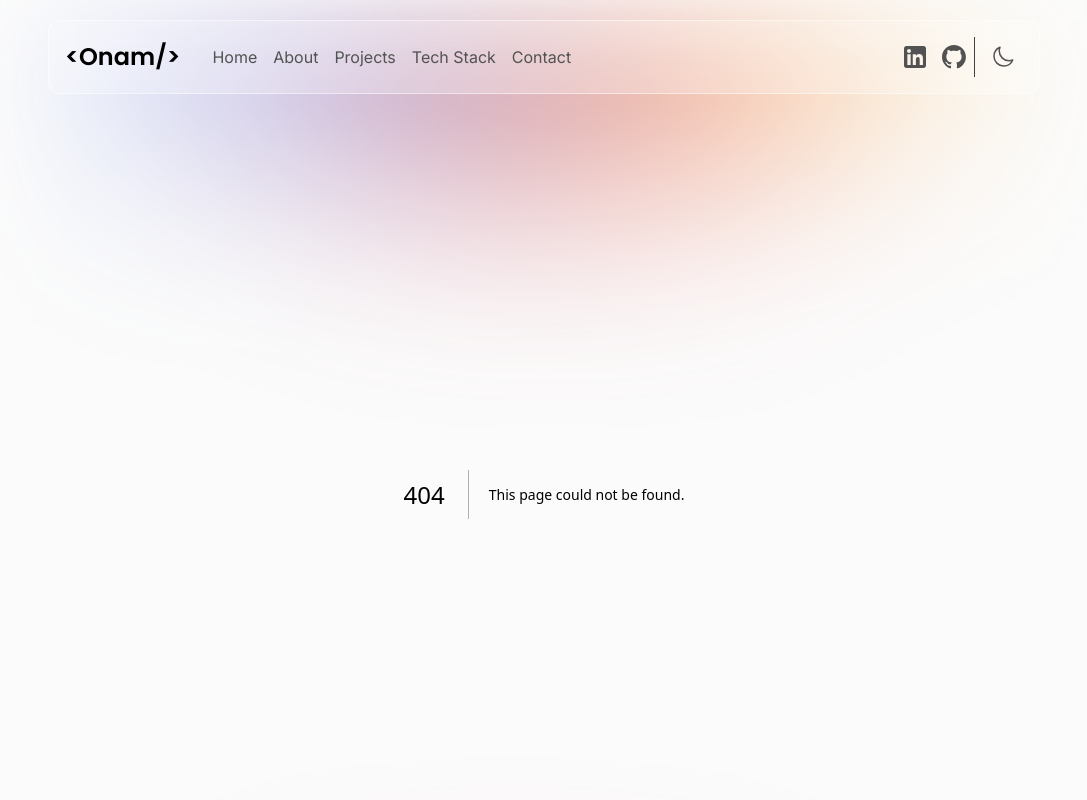
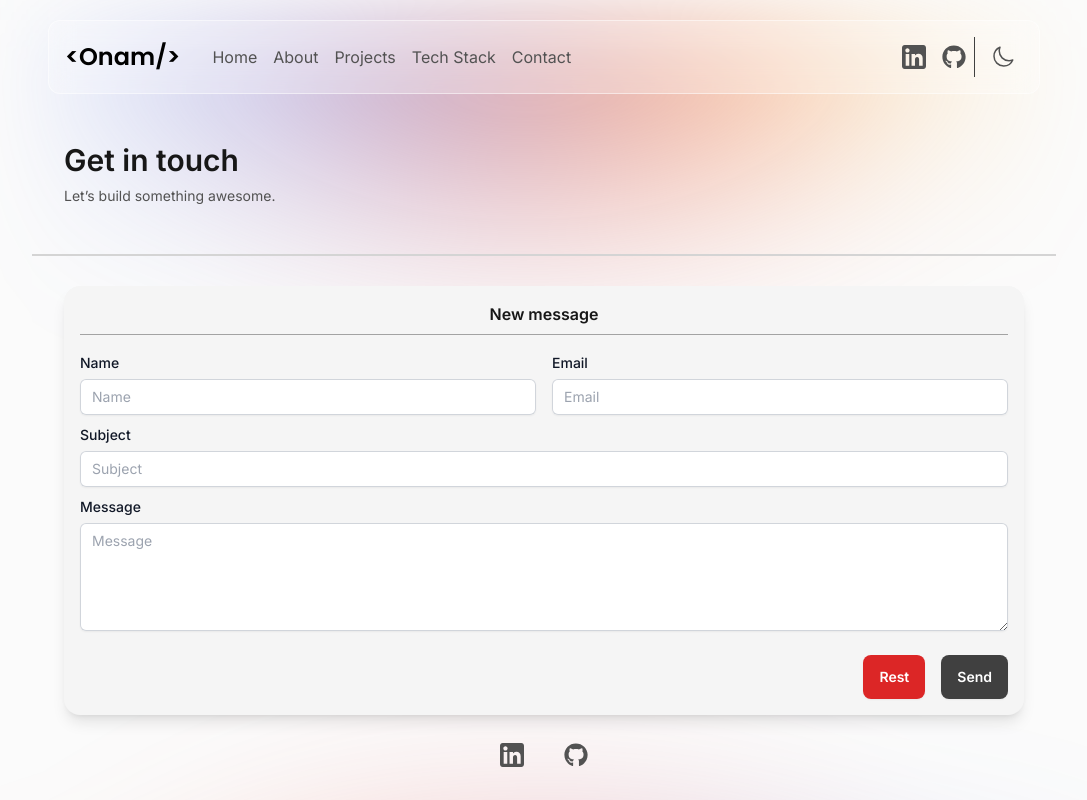
Before and after one commit to onamkrverma/nextjs-portfolio, a Next.js app: page /contact in a window 1280 px wide. Before the commit this address had no page. Shown: the top 800 px of the page, without its empty margins (96-1183 px from the left). Built offline with nearby package versions, Linux system fonts and the light colour scheme.

Commit message:
add contact page to send mail directly

```diff
--- /dev/null
+++ b/app/api/contact/route.ts
@@ -0,0 +1,37 @@
+import { NextResponse } from "next/server";
+
+export const POST = async (req: Request) => {
+  try {
+    const { name, email, subject, message } = await req.json();
+    const response = await fetch("https://api.web3forms.com/submit", {
+      method: "POST",
+      headers: {
+        "Content-Type": "application/json",
+        Accept: "application/json",
+      },
+      body: JSON.stringify({
+        name,
+        email,
+        subject,
+        message,
+        access_key: process.env.FORM_ACCESS_KEY,
+        from_name: "Onam Portfolio Mail",
+      }),
+    });
+    if (response.status !== 200) {
+      return NextResponse.json(
+        { error: "Failed to send mail" },
+        { status: response.status }
+      );
+    }
+    return NextResponse.json(
+      { success: "Mail sent successfully" },
+      { status: response.status }
+    );
+  } catch (error) {
+    return NextResponse.json(
+      { error: "Internal server error" },
+      { status: 500 }
+    );
+  }
+};
--- /dev/null
+++ b/app/contact/page.tsx
@@ -0,0 +1,184 @@
+"use client";
+import Button from "@components/Button";
+import Input from "@components/Input";
+import Textbox from "@components/Textbox";
+import Typography from "@components/Typography";
+import { ChangeEvent, useRef, useState } from "react";
+
+const Contact = () => {
+  const [isLoading, setIsLoading] = useState(false);
+  const [statusMessage, setStatusMessage] = useState<{
+    variant: "error" | "success";
+    message: string;
+  } | null>(null);
+  const formRef = useRef<HTMLFormElement>(null);
+
+  const socialLinks = [
+    {
+      title: "Linkedin",
+      link: "https://linkedin.com/in/onamkumarverma",
+      icon: (
+        <svg
+          xmlns="http://www.w3.org/2000/svg"
+          viewBox="0 0 22 22"
+          fill="none"
+          className="w-6 h-6"
+        >
+          <path
+            fillRule="evenodd"
+            clipRule="evenodd"
+            d="M19.556 21.9979H2.44792C1.09813 21.9979 0.00390625 20.9037 0.00390625 19.5539V2.44584C0.00390625 1.09605 1.09813 0.00183105 2.44792 0.00183105H19.556C20.9058 0.00183105 22 1.09605 22 2.44584V19.5539C22 20.9037 20.9058 21.9979 19.556 21.9979ZM15.6797 18.9429H18.9438V12.2376C18.9438 9.40045 17.3355 8.02868 15.0891 8.02868C12.8417 8.02868 11.8959 9.7788 11.8959 9.7788V8.35224H8.75023V18.9429H11.8959V13.3835C11.8959 11.8938 12.5816 11.0074 13.8941 11.0074C15.1005 11.0074 15.6797 11.8592 15.6797 13.3835V18.9429ZM3.05773 5.01118C3.05773 6.0904 3.92598 6.96547 4.99746 6.96547C6.06894 6.96547 6.93668 6.0904 6.93668 5.01118C6.93668 3.93195 6.06894 3.05688 4.99746 3.05688C3.92598 3.05688 3.05773 3.93195 3.05773 5.01118ZM6.65329 18.9429H3.37317V8.35224H6.65329V18.9429Z"
+            fill="currentColor"
+          />
+        </svg>
+      ),
+    },
+    {
+      title: "Github",
+      link: "https://github.com/onamkrverma",
+      icon: (
+        <svg
+          xmlns="http://www.w3.org/2000/svg"
+          viewBox="0 0 496 512"
+          fill="currentColor"
+          className="w-6 h-6"
+        >
+          <path d="M165.9 397.4c0 2-2.3 3.6-5.2 3.6-3.3.3-5.6-1.3-5.6-3.6 0-2 2.3-3.6 5.2-3.6 3-.3 5.6 1.3 5.6 3.6zm-31.1-4.5c-.7 2 1.3 4.3 4.3 4.9 2.6 1 5.6 0 6.2-2s-1.3-4.3-4.3-5.2c-2.6-.7-5.5.3-6.2 2.3zm44.2-1.7c-2.9.7-4.9 2.6-4.6 4.9.3 2 2.9 3.3 5.9 2.6 2.9-.7 4.9-2.6 4.6-4.6-.3-1.9-3-3.2-5.9-2.9zM244.8 8C106.1 8 0 113.3 0 252c0 110.9 69.8 205.8 169.5 239.2 12.8 2.3 17.3-5.6 17.3-12.1 0-6.2-.3-40.4-.3-61.4 0 0-70 15-84.7-29.8 0 0-11.4-29.1-27.8-36.6 0 0-22.9-15.7 1.6-15.4 0 0 24.9 2 38.6 25.8 21.9 38.6 58.6 27.5 72.9 20.9 2.3-16 8.8-27.1 16-33.7-55.9-6.2-112.3-14.3-112.3-110.5 0-27.5 7.6-41.3 23.6-58.9-2.6-6.5-11.1-33.3 2.6-67.9 20.9-6.5 69 27 69 27 20-5.6 41.5-8.5 62.8-8.5s42.8 2.9 62.8 8.5c0 0 48.1-33.6 69-27 13.7 34.7 5.2 61.4 2.6 67.9 16 17.7 25.8 31.5 25.8 58.9 0 96.5-58.9 104.2-114.8 110.5 9.2 7.9 17 22.9 17 46.4 0 33.7-.3 75.4-.3 83.6 0 6.5 4.6 14.4 17.3 12.1C428.2 457.8 496 362.9 496 252 496 113.3 383.5 8 244.8 8zM97.2 352.9c-1.3 1-1 3.3.7 5.2 1.6 1.6 3.9 2.3 5.2 1 1.3-1 1-3.3-.7-5.2-1.6-1.6-3.9-2.3-5.2-1zm-10.8-8.1c-.7 1.3.3 2.9 2.3 3.9 1.6 1 3.6.7 4.3-.7.7-1.3-.3-2.9-2.3-3.9-2-.6-3.6-.3-4.3.7zm32.4 35.6c-1.6 1.3-1 4.3 1.3 6.2 2.3 2.3 5.2 2.6 6.5 1 1.3-1.3.7-4.3-1.3-6.2-2.2-2.3-5.2-2.6-6.5-1zm-11.4-14.7c-1.6 1-1.6 3.6 0 5.9 1.6 2.3 4.3 3.3 5.6 2.3 1.6-1.3 1.6-3.9 0-6.2-1.4-2.3-4-3.3-5.6-2z"></path>{" "}
+        </svg>
+      ),
+    },
+  ];
+
+  const handleSend = async (e: ChangeEvent<HTMLFormElement>) => {
+    e.preventDefault();
+    setIsLoading(true);
+    setStatusMessage(null);
+    try {
+      if (formRef.current) {
+        const formData = new FormData(formRef.current);
+        const formDataObj = Object.fromEntries(formData.entries());
+        const { name, email, subject, message } = formDataObj;
+        const response = await fetch("/api/contact", {
+          method: "POST",
+          headers: {
+            "content-type": "application/json",
+          },
+          body: JSON.stringify({
+            name,
+            email,
+            subject,
+            message,
+          }),
+        });
+        const data = await response.json();
+
+        if (response.status !== 200) {
+          throw new Error("Failed to send mail");
+        }
+        setStatusMessage({
+          variant: "success",
+          message: "Mail send successfully",
+        });
+        e.target?.reset();
+      }
+    } catch (error) {
+      console.log(error);
+      if (error instanceof Error) {
+        setStatusMessage({ variant: "error", message: error.message });
+      }
+    } finally {
+      setIsLoading(false);
+    }
+  };
+
+  return (
+    <main className="container">
+      <div className="flex flex-col gap-2  my-12">
+        <Typography size="h3/semi-bold" className="!text-3xl sm:text-4xl">
+          Get in touch
+        </Typography>
+        <Typography size="body2/normal" variant="secondary">
+          Let’s build something awesome.
+        </Typography>
+      </div>
+      <span className="w-full block border border-primary-300 absolute right-0"></span>
+      <section className="flex flex-col  gap-4  mt-20 my-4 p-4 bg-primary-100 dark:bg-primary-800 shadow-lg rounded-2xl">
+        <Typography
+          size="body1/semi-bold"
+          className="text-center border-b border-primary-400 pb-2"
+        >
+          New message
+        </Typography>
+        <form
+          method="POST"
+          className="flex flex-col gap-2"
+          ref={formRef}
+          onSubmit={handleSend}
+        >
+          <div className="flex justify-between gap-4 flex-col sm:flex-row items-center">
+            <Input
+              name="name"
+              type="text"
+              label="Name"
+              minLength={3}
+              required
+            />
+            <Input
+              name="email"
+              type="email"
+              label="Email"
+              minLength={3}
+              required
+            />
+          </div>
+          <Input
+            name="subject"
+            type="text"
+            label="Subject"
+            minLength={5}
+            required
+          />
+          <Textbox label="Message" name="message" minLength={10} required />
+          <div className="flex justify-end gap-4 items-center mt-4">
+            <Button type="reset" title="Reset" variant="danger">
+              Rest
+            </Button>
+            <Button
+              type="submit"
+              title="Send"
+              variant={"primary"}
+              disabled={isLoading}
+              className="!bg-primary-700"
+            >
+              {isLoading ? "Please wait..." : "Send"}
+            </Button>
+          </div>
+          {statusMessage ? (
+            <Typography
+              variant={statusMessage.variant}
+              className="my-4 text-center dark:bg-primary-200"
+            >
+              {statusMessage.variant === "error" ? "❌" : "✅"}{" "}
+              {statusMessage.message}
+            </Typography>
+          ) : null}
+        </form>
+      </section>
+      <div className="flex justify-center items-center gap-4 my-4 text-primary-600 dark:text-primary-400">
+        {socialLinks.map((social, index) => (
+          <Button
+            key={index}
+            link={social.link}
+            variant="icon"
+            title={social.title}
+            className="hover:bg-primary-800 p-3 transition hover:text-white"
+          >
+            {social.icon}
+          </Button>
+        ))}
+      </div>
+    </main>
+  );
+};
+
+export default Contact;
--- a/app/dashboard/project/[id]/page.tsx
+++ b/app/dashboard/project/[id]/page.tsx
@@ -6,7 +6,7 @@ import { TProject } from "../project";
 
 const EditProduct = ({ params }: { params: { id: string } }) => {
   const [projectData, setProjectData] = useState<TProject | null>(null);
-  const [isLoading, setLoading] = useState(false);
+  const [isLoading, setIsLoading] = useState(false);
   const [statusMessage, setStatusMessage] = useState<{
     variant: "error" | "success";
     message: string;
@@ -29,7 +29,7 @@ const EditProduct = ({ params }: { params: { id: string } }) => {
 
   const handleUpdate = async (e: ChangeEvent<HTMLFormElement>) => {
     e.preventDefault();
-    setLoading(true);
+    setIsLoading(true);
     setStatusMessage(null);
     try {
       if (formRef.current) {
@@ -75,7 +75,7 @@ const EditProduct = ({ params }: { params: { id: string } }) => {
         setStatusMessage({ variant: "error", message: error.message });
       }
     } finally {
-      setLoading(false);
+      setIsLoading(false);
     }
   };
 
--- a/app/dashboard/project/page.tsx
+++ b/app/dashboard/project/page.tsx
@@ -5,7 +5,7 @@ import Typography from "@components/Typography";
 import { ChangeEvent, useRef, useState } from "react";
 
 const AddProject = () => {
-  const [isLoading, setLoading] = useState(false);
+  const [isLoading, setIsLoading] = useState(false);
   const [statusMessage, setStatusMessage] = useState<{
     variant: "error" | "success";
     message: string;
@@ -14,7 +14,7 @@ const AddProject = () => {
 
   const handleAdd = async (e: ChangeEvent<HTMLFormElement>) => {
     e.preventDefault();
-    setLoading(true);
+    setIsLoading(true);
     setStatusMessage(null);
     try {
       if (formRef.current) {
@@ -61,7 +61,7 @@ const AddProject = () => {
         setStatusMessage({ variant: "error", message: error.message });
       }
     } finally {
-      setLoading(false);
+      setIsLoading(false);
     }
   };
 
--- a/components/AddEditForm.tsx
+++ b/components/AddEditForm.tsx
@@ -27,7 +27,7 @@ const AddEditForm = ({
   formRef,
 }: TAddEditForm) => {
   return (
-    <div className="w-full my-6 max-w-xl p-4 bg-primary-100 shadow-md rounded-lg">
+    <div className="w-full my-6 max-w-xl p-4 bg-primary-100 dark:bg-primary-900 shadow-md rounded-lg">
       <form
         className="w-full flex flex-col gap-4 "
         onSubmit={handleSubmit}
@@ -97,7 +97,7 @@ const AddEditForm = ({
         {statusMessage ? (
           <Typography
             variant={statusMessage.variant}
-            className="my-4 text-center"
+            className="my-4 text-center dark:bg-primary-200"
           >
             {statusMessage.variant === "error" ? "❌" : "✅"}{" "}
             {statusMessage.message}
--- a/components/Footer.tsx
+++ b/components/Footer.tsx
@@ -19,25 +19,25 @@ const Footer = () => {
     },
     {
       title: "About",
-      link: "#",
+      link: "/about",
     },
     {
       title: "Projects",
-      link: "#",
+      link: "/projects",
     },
     {
       title: "Contact",
-      link: "#",
+      link: "/contact",
     },
   ];
   const socialLinks = [
     {
       title: "Github",
-      link: "#",
+      link: "https://github.com/onamkrverma",
     },
     {
       title: "Linkedin",
-      link: "#",
+      link: "https://linkedin.com/in/onamkumarverma",
     },
   ];
 
--- a/components/Input.tsx
+++ b/components/Input.tsx
@@ -24,7 +24,7 @@ const Input = ({ label, leftAdornment, className, ...rest }: Props) => {
       {label ? (
         <label
           htmlFor={id}
-          className="text-sm font-medium leading-6 text-gray-900 flex gap-1 mb-1"
+          className="text-sm font-medium leading-6 text-gray-900 dark:text-primary-50 flex gap-1 mb-1"
         >
           {label}
         </label>
--- a/components/Navbar.tsx
+++ b/components/Navbar.tsx
@@ -86,7 +86,7 @@ const Navbar = () => {
     },
     {
       title: "Contact",
-      link: "#",
+      link: "/contact",
       icon: (
         <svg
           xmlns="http://www.w3.org/2000/svg"
@@ -147,13 +147,16 @@ const Navbar = () => {
           </div>
           <div className="flex items-center gap-2 text-primary-600 dark:text-primary-50">
             <div className="flex items-center border-r border-primary-700">
-              <Button link={"#"} variant="icon" title="Linkedin">
+              <Button
+                link={"https://linkedin.com/in/onamkumarverma"}
+                variant="icon"
+                title="Linkedin"
+              >
                 <svg
                   xmlns="http://www.w3.org/2000/svg"
-                  width="22"
-                  height="22"
                   viewBox="0 0 22 22"
                   fill="none"
+                  className="w-6 h-6"
                 >
                   <path
                     fillRule="evenodd"
@@ -163,27 +166,18 @@ const Navbar = () => {
                   />
                 </svg>
               </Button>
-              <Button link={"#"} variant="icon" title="Github">
+              <Button
+                link={"https://github.com/onamkrverma"}
+                variant="icon"
+                title="Github"
+              >
                 <svg
                   xmlns="http://www.w3.org/2000/svg"
-                  width="24"
-                  height="24"
-                  viewBox="0 0 24 24"
-                  fill="none"
+                  viewBox="0 0 496 512"
+                  fill="currentColor"
+                  className="w-6 h-6"
                 >
-                  <g clipPath="url(#clip0_1015_5621)">
-                    <path
-                      fillRule="evenodd"
-                      clipRule="evenodd"
-                      d="M11.9642 0C5.34833 0 0 5.38776 0 12.0531C0 17.3811 3.42686 21.8912 8.18082 23.4874C8.77518 23.6074 8.9929 23.2281 8.9929 22.909C8.9929 22.6296 8.97331 21.6718 8.97331 20.6738C5.64514 21.3923 4.95208 19.237 4.95208 19.237C4.41723 17.8401 3.62474 17.4811 3.62474 17.4811C2.53543 16.7427 3.70408 16.7427 3.70408 16.7427C4.91241 16.8225 5.54645 17.9799 5.54645 17.9799C6.61592 19.8157 8.33927 19.297 9.03257 18.9776C9.13151 18.1993 9.44865 17.6606 9.78539 17.3613C7.13094 17.0819 4.33812 16.0442 4.33812 11.4144C4.33812 10.0974 4.81323 9.01984 5.56604 8.1818C5.44727 7.88253 5.03118 6.64506 5.68506 4.98882C5.68506 4.98882 6.69527 4.66947 8.97306 6.22604C9.94827 5.9622 10.954 5.82799 11.9642 5.82686C12.9745 5.82686 14.0042 5.96669 14.9552 6.22604C17.2332 4.66947 18.2434 4.98882 18.2434 4.98882C18.8973 6.64506 18.481 7.88253 18.3622 8.1818C19.1349 9.01984 19.5904 10.0974 19.5904 11.4144C19.5904 16.0442 16.7976 17.0618 14.1233 17.3613C14.5592 17.7404 14.9353 18.4587 14.9353 19.5962C14.9353 21.2126 14.9158 22.5098 14.9158 22.9087C14.9158 23.2281 15.1337 23.6074 15.7278 23.4877C20.4818 21.8909 23.9087 17.3811 23.9087 12.0531C23.9282 5.38776 18.5603 0 11.9642 0Z"
-                      fill="currentColor"
-                    />
-                  </g>
-                  <defs>
-                    <clipPath id="clip0_1015_5621">
-                      <rect width="24" height="23.5102" fill="white" />
-                    </clipPath>
-                  </defs>
+                  <path d="M165.9 397.4c0 2-2.3 3.6-5.2 3.6-3.3.3-5.6-1.3-5.6-3.6 0-2 2.3-3.6 5.2-3.6 3-.3 5.6 1.3 5.6 3.6zm-31.1-4.5c-.7 2 1.3 4.3 4.3 4.9 2.6 1 5.6 0 6.2-2s-1.3-4.3-4.3-5.2c-2.6-.7-5.5.3-6.2 2.3zm44.2-1.7c-2.9.7-4.9 2.6-4.6 4.9.3 2 2.9 3.3 5.9 2.6 2.9-.7 4.9-2.6 4.6-4.6-.3-1.9-3-3.2-5.9-2.9zM244.8 8C106.1 8 0 113.3 0 252c0 110.9 69.8 205.8 169.5 239.2 12.8 2.3 17.3-5.6 17.3-12.1 0-6.2-.3-40.4-.3-61.4 0 0-70 15-84.7-29.8 0 0-11.4-29.1-27.8-36.6 0 0-22.9-15.7 1.6-15.4 0 0 24.9 2 38.6 25.8 21.9 38.6 58.6 27.5 72.9 20.9 2.3-16 8.8-27.1 16-33.7-55.9-6.2-112.3-14.3-112.3-110.5 0-27.5 7.6-41.3 23.6-58.9-2.6-6.5-11.1-33.3 2.6-67.9 20.9-6.5 69 27 69 27 20-5.6 41.5-8.5 62.8-8.5s42.8 2.9 62.8 8.5c0 0 48.1-33.6 69-27 13.7 34.7 5.2 61.4 2.6 67.9 16 17.7 25.8 31.5 25.8 58.9 0 96.5-58.9 104.2-114.8 110.5 9.2 7.9 17 22.9 17 46.4 0 33.7-.3 75.4-.3 83.6 0 6.5 4.6 14.4 17.3 12.1C428.2 457.8 496 362.9 496 252 496 113.3 383.5 8 244.8 8zM97.2 352.9c-1.3 1-1 3.3.7 5.2 1.6 1.6 3.9 2.3 5.2 1 1.3-1 1-3.3-.7-5.2-1.6-1.6-3.9-2.3-5.2-1zm-10.8-8.1c-.7 1.3.3 2.9 2.3 3.9 1.6 1 3.6.7 4.3-.7.7-1.3-.3-2.9-2.3-3.9-2-.6-3.6-.3-4.3.7zm32.4 35.6c-1.6 1.3-1 4.3 1.3 6.2 2.3 2.3 5.2 2.6 6.5 1 1.3-1.3.7-4.3-1.3-6.2-2.2-2.3-5.2-2.6-6.5-1zm-11.4-14.7c-1.6 1-1.6 3.6 0 5.9 1.6 2.3 4.3 3.3 5.6 2.3 1.6-1.3 1.6-3.9 0-6.2-1.4-2.3-4-3.3-5.6-2z"></path>{" "}
                 </svg>
               </Button>
             </div>
--- a/components/Textbox.tsx
+++ b/components/Textbox.tsx
@@ -5,16 +5,24 @@ interface Props extends HTMLAttributes<HTMLTextAreaElement> {
   label: string;
   name: string;
   required?: boolean;
+  minLength?: number;
 }
 
-const Textbox = ({ label, name, required, className, ...rest }: Props) => {
+const Textbox = ({
+  label,
+  name,
+  minLength,
+  required,
+  className,
+  ...rest
+}: Props) => {
   const id = useId();
 
   return (
     <div className="w-full">
       <label
         htmlFor={id}
-        className="text-sm font-medium leading-6 text-gray-900 flex gap-1 mb-1"
+        className="text-sm font-medium leading-6 text-gray-900 dark:text-primary-50 flex gap-1 mb-1"
       >
         {label}
       </label>
@@ -29,6 +37,7 @@ const Textbox = ({ label, name, required, className, ...rest }: Props) => {
         )}
         rows={4}
         cols={50}
+        minLength={minLength}
         placeholder={label}
         {...rest}
         required={required}
```
